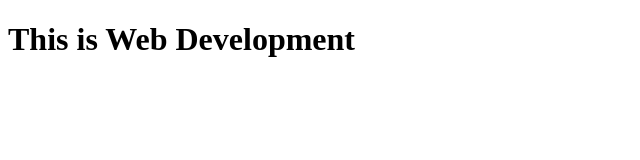
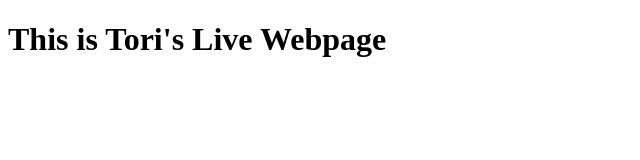
Before and after one commit to tsingley1998/WebDevPortfolio, a plain HTML site: page index.html in a window 1280 px wide. Shown: the whole page, without its empty margins (0-640 px from the left). Drawn offline with Linux system fonts and the light colour scheme.

Commit message:
updated heading

```diff
--- a/index.html
+++ b/index.html
@@ -4,6 +4,6 @@
         <title>Tori's Portfolio</title>
     </head>
     <body>
-        <h1>This is Web Development</h1>
+        <h1>This is Tori's Live Webpage</h1>
     </body>
 </html>
```
